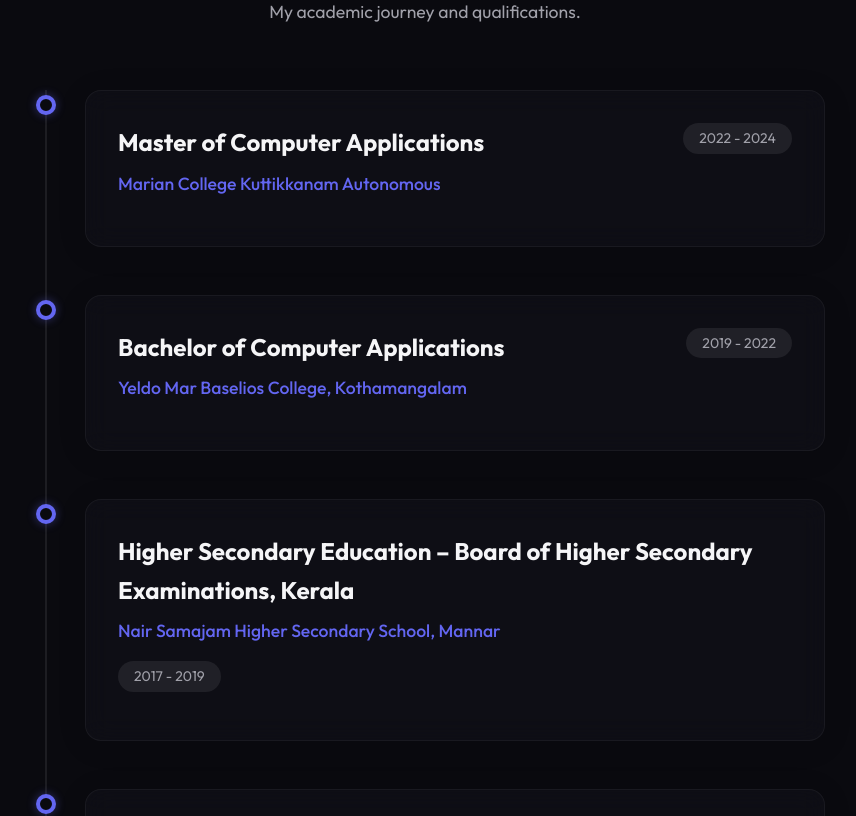
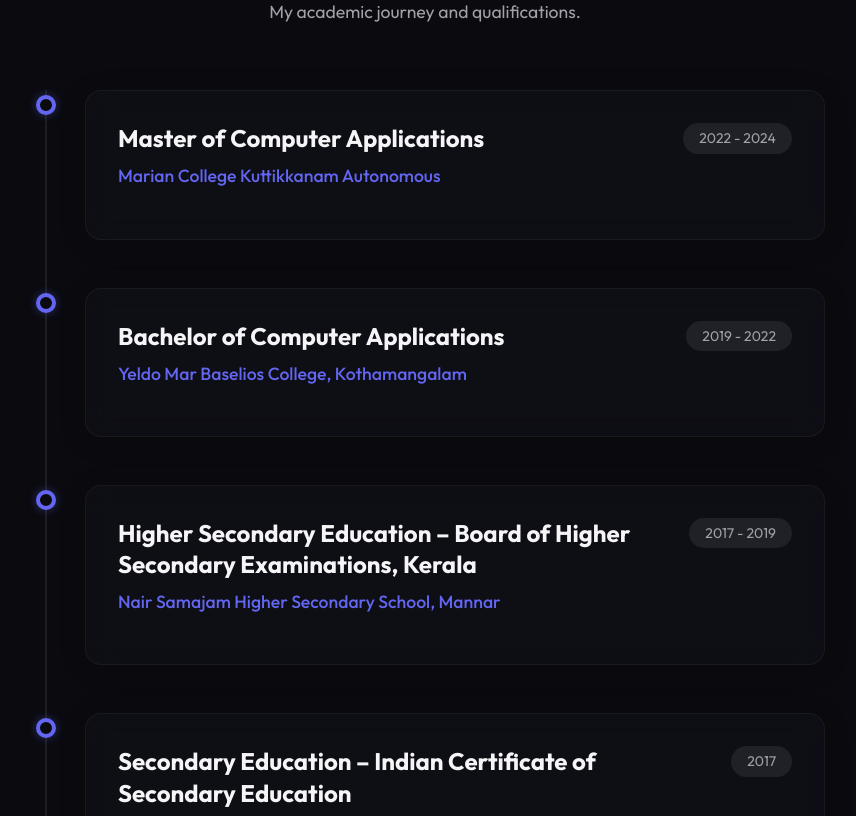
Before and after one commit to Bibin369/Bib_Portfolio, a React (Vite) app: page / in a window 1280 px wide. Shown: the part 3100-3916 px from the top of the page, without its empty margins (215-1071 px from the left). Built offline with nearby package versions, Linux system fonts and the light colour scheme.

Commit message:
Fix education badge flex layout

```diff
--- a/src/sections/Education.jsx
+++ b/src/sections/Education.jsx
@@ -50,20 +50,24 @@
             }}></div>
 
             <div className="glass-panel" style={{ padding: '2rem' }}>
-              <div style={{ display: 'flex', justifyContent: 'space-between', alignItems: 'flex-start', flexWrap: 'wrap', gap: '1rem', marginBottom: '1rem' }}>
-                <div>
-                  <h3 style={{ fontSize: '1.5rem', color: 'var(--text-primary)', marginBottom: '0.5rem' }}>{item.degree}</h3>
-                  <h4 style={{ fontSize: '1.1rem', color: 'var(--accent-primary)', fontWeight: 500 }}>{item.institution}</h4>
+              <div style={{ display: 'flex', justifyContent: 'space-between', alignItems: 'flex-start', flexWrap: 'nowrap', gap: '1rem', marginBottom: '1rem' }}>
+                <div style={{ flex: 1, minWidth: 0 }}>
+                  <h3 style={{ fontSize: '1.5rem', color: 'var(--text-primary)', marginBottom: '0.5rem', wordWrap: 'break-word', lineHeight: 1.3 }}>{item.degree}</h3>
+                  <h4 style={{ fontSize: '1.1rem', color: 'var(--accent-primary)', fontWeight: 500, wordWrap: 'break-word' }}>{item.institution}</h4>
                 </div>
+                <div style={{ flexShrink: 0 }}>
                   <span style={{
                     background: 'var(--border-color)',
                     padding: '0.25rem 1rem',
                     borderRadius: '999px',
                     fontSize: '0.875rem',
-                  color: 'var(--text-secondary)'
+                    color: 'var(--text-secondary)',
+                    whiteSpace: 'nowrap',
+                    display: 'inline-block'
                   }}>
                   {item.year}
                   </span>
+                </div>
               </div>
 
               <ul style={{ listStyleType: 'disc', paddingLeft: '1.5rem', color: 'var(--text-secondary)', display: 'flex', flexDirection: 'column', gap: '0.5rem' }}>
```
Lines whose indentation alone changed are shown as unchanged.
